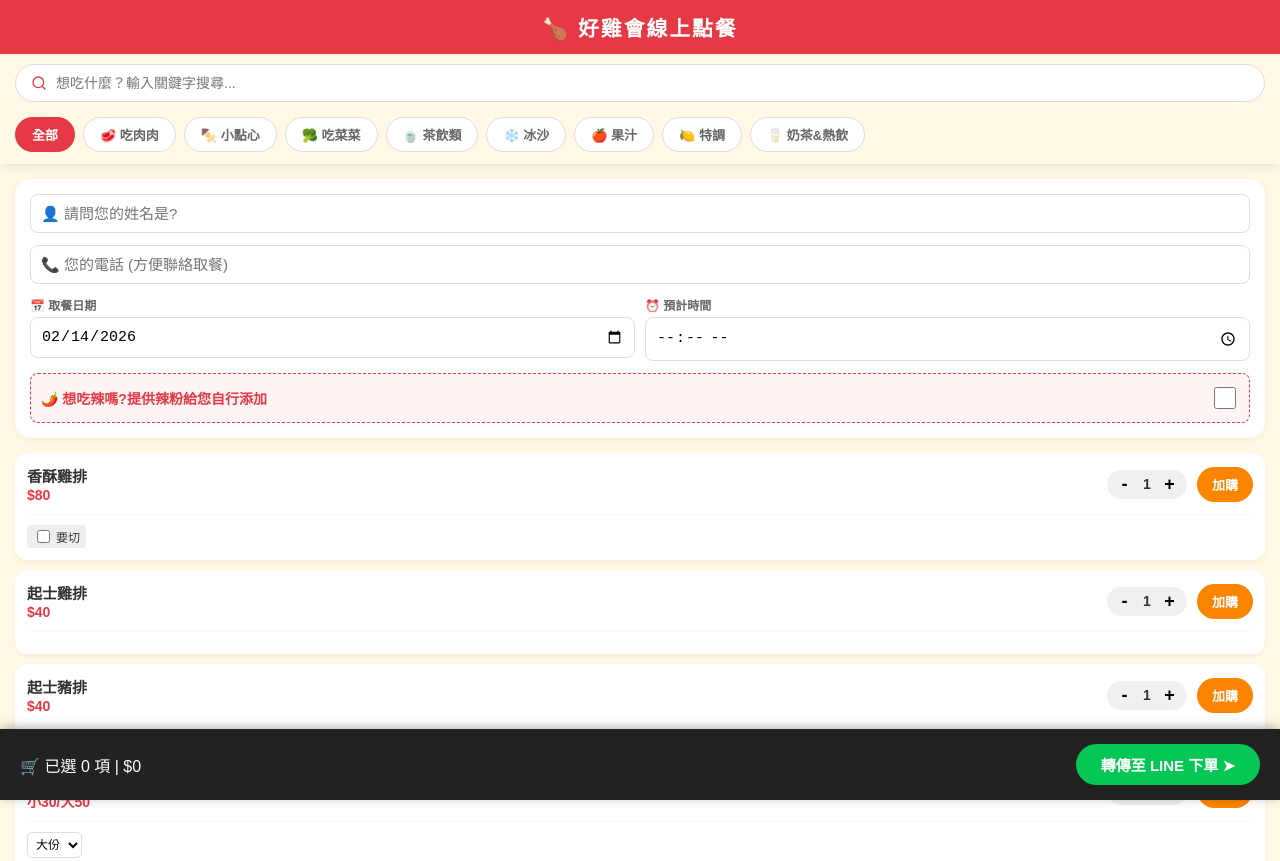
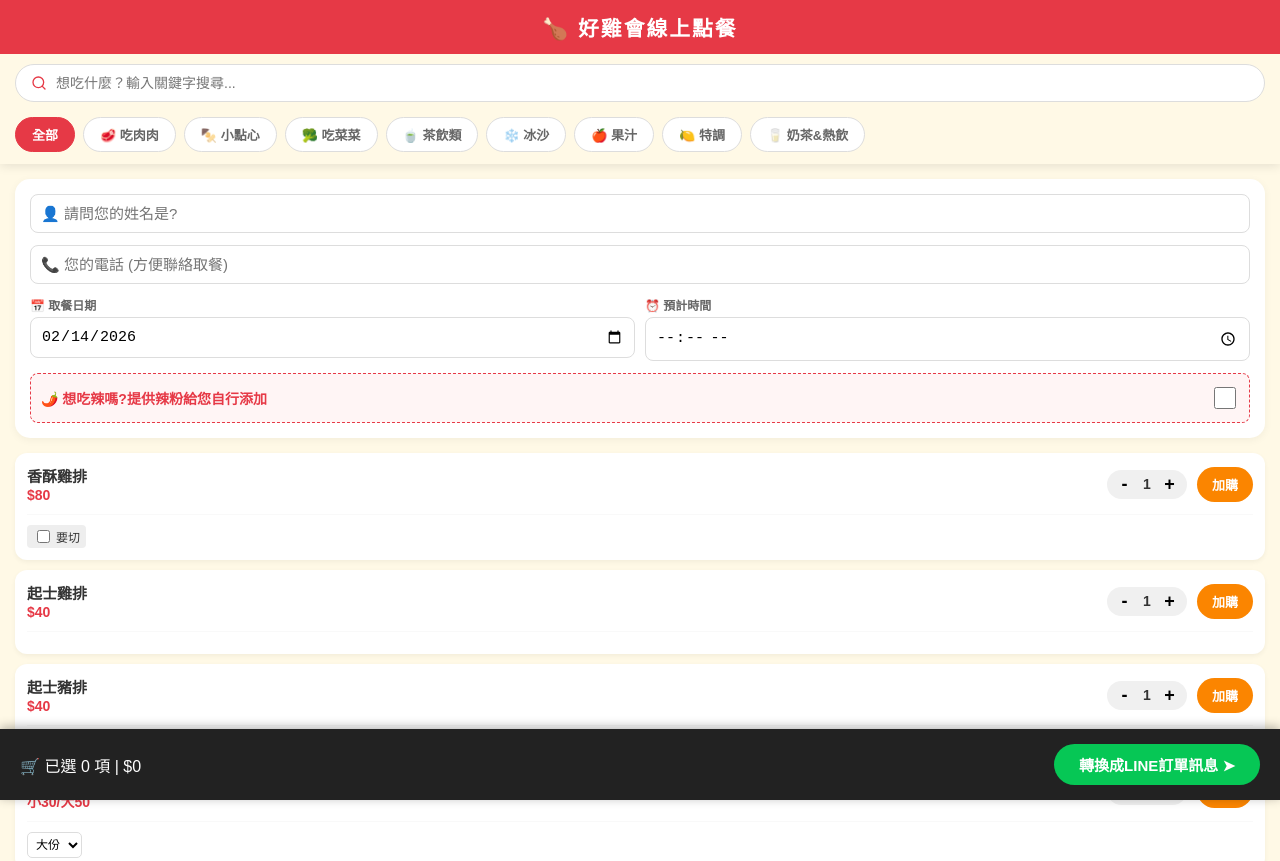
Before and after one commit to Wildfred9998/chicken-order, a plain HTML site: page index.html in a window 1280 px wide. Shown: the top 861 px of the page. Drawn offline with Linux system fonts and the light colour scheme.

Commit message:
index.html

```diff
--- a/index.html
+++ b/index.html
@@ -118,7 +118,6 @@
         </div>
 
         <div class="chili-box">
-            <!-- 修改處：提示文字更新 -->
             <span class="chili-label">🌶️ 想吃辣嗎?提供辣粉給您自行添加</span>
             <input type="checkbox" id="chiliCheck" class="chili-checkbox">
         </div>
@@ -130,7 +129,8 @@
 
 <div class="cart-bar">
     <div class="cart-info" onclick="showCart()">🛒 已選 <span id="cart-count">0</span> 項 | $<span id="cart-total">0</span></div>
-    <button class="checkout-btn" onclick="submitToLine()">轉傳至 LINE 下單 ➤</button>
+    <!-- 修改處：按鈕文字更新 -->
+    <button class="checkout-btn" onclick="submitToLine()">轉換成LINE訂單訊息 ➤</button>
 </div>
 
 <!-- 購物車彈窗 -->
```
